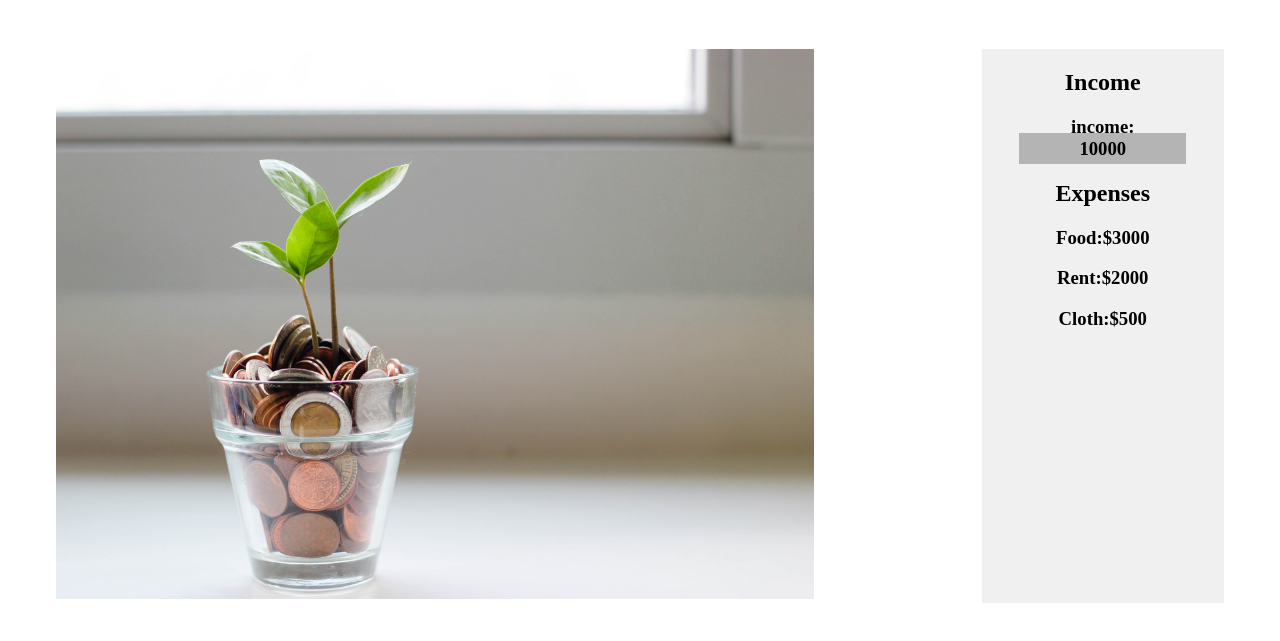
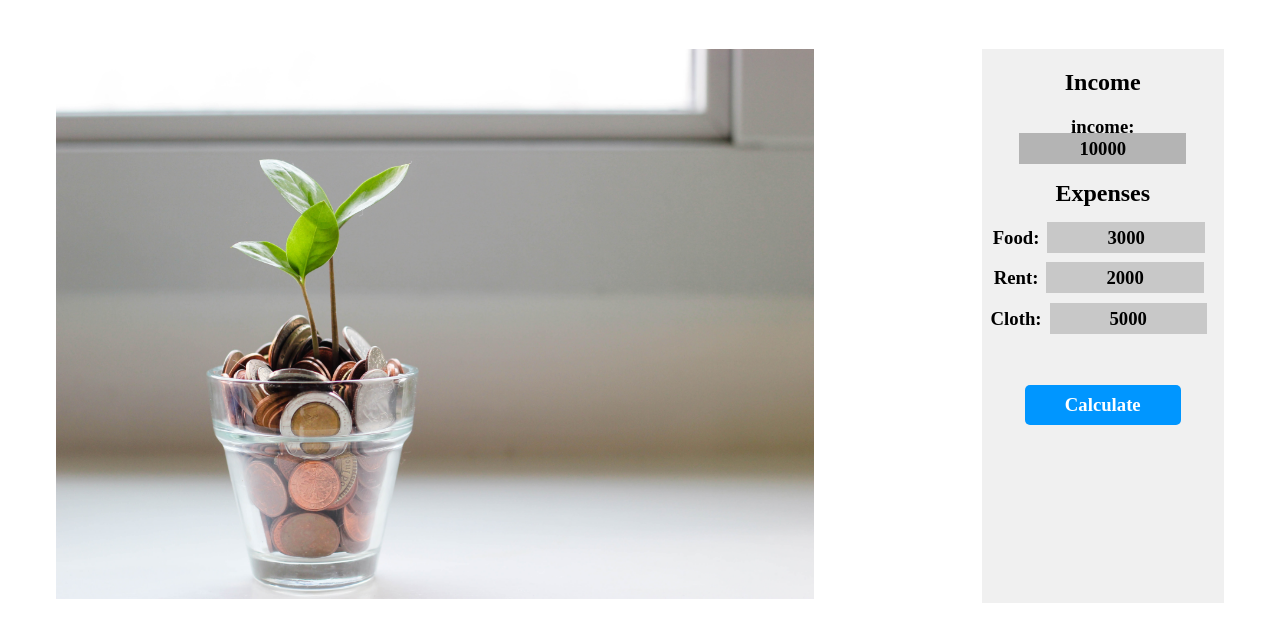
Before and after one commit to iftakhar9999/MONEY_PLANT, a plain HTML site: page index.html in a window 1280 px wide. Shown: the part 79-720 px from the top of the page. Drawn offline with Linux system fonts and the light colour scheme.

Commit message:
first commit

```diff
--- a/css/style.css
+++ b/css/style.css
@@ -25,9 +25,31 @@ img{
     background-color:rgb(180, 180, 180);
 
 }
-#food-feild{
+.food-feild{
     padding:  5px 60px 5px 60px;
     margin: 8px ;
     box-sizing: border-box;
-    background-color:rgb(180, 180, 180);
+    background-color:rgb(200, 200, 200);
 }
+.rent-feild{
+    padding:  5px 60px 5px 60px;
+    margin: 8px ;
+    box-sizing: border-box;
+    background-color:rgb(200, 200, 200);
+}
+.cloth-feild{
+    padding:  5px 60px 5px 60px;
+    margin: 8px ;
+    box-sizing: border-box;
+    background-color:rgb(200, 200, 200);
+}
+.btn{
+    background-color: rgb(0, 150, 255);
+   border-radius: 5px;
+    color: white;
+    padding: 9px 40px 9px 40px;
+    text-align: center;
+    text-decoration: none;
+    display: inline-block;
+
+}
--- a/index.html
+++ b/index.html
@@ -26,13 +26,15 @@
                     <h3>income: <span id="income-feild">10000</span></h3>
                     <h1>Expenses</h1>
 
-                    <h3>Food:$<span id="food-feild ">3000</span></h3>
-                    <h3>Rent:$<span id="rent-feild ">2000</span></h3>
-                    <h3>Cloth:$<span id="cloth-feild ">500</span></h3>
+                    <h3>Food:<span class="food-feild ">3000</span></h3>
+                    <h3>Rent:<span class="rent-feild ">2000</span></h3>
+                    <h3>Cloth:<span class="cloth-feild ">5000</span></h3>
+                    <br>
+                    <h3 class="btn">Calculate</h3>
 
                 </div>
             </div>
-        </section>
+
     </main>
 
     <!-- script  -->
```
